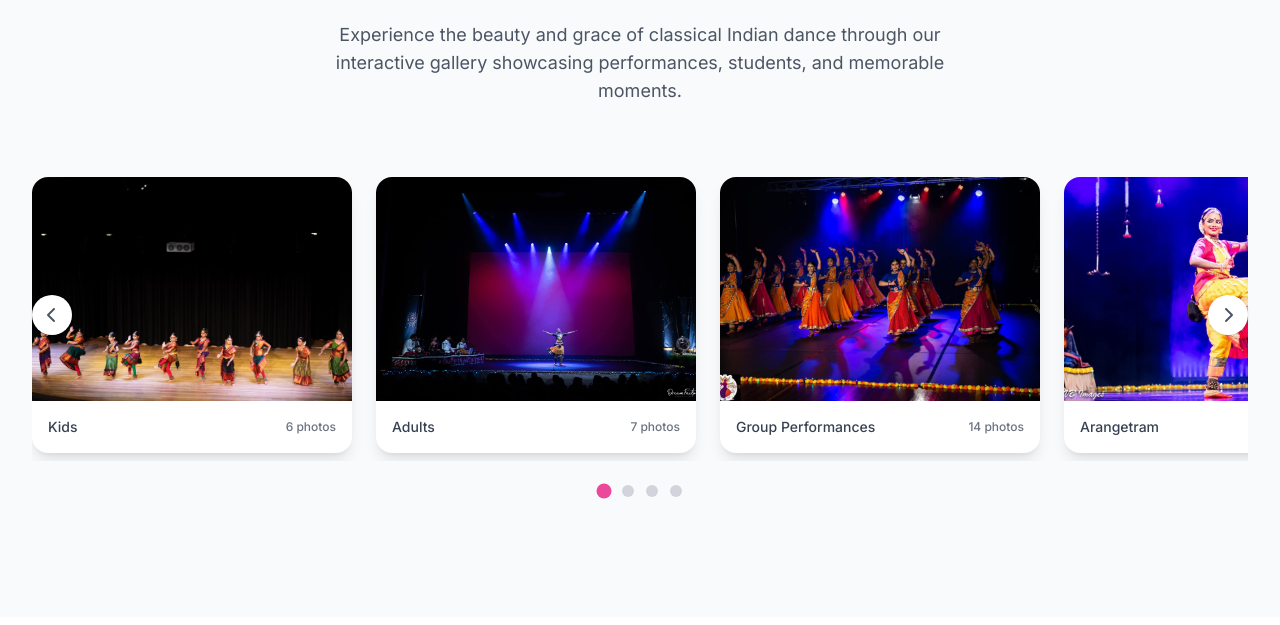
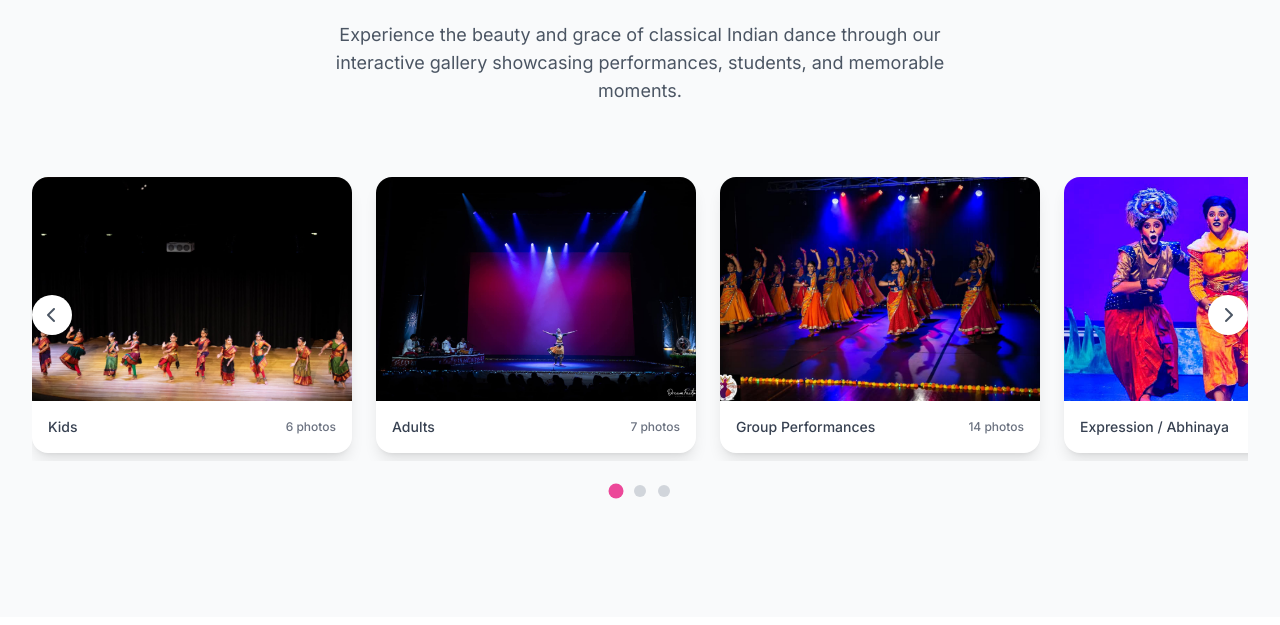
Before and after one commit to bpn182/RasikaDanceAcademy, a plain HTML site: page gallery.html in a window 1280 px wide. Shown: the part 175-800 px from the top of the page. Drawn offline with nearby package versions, Linux system fonts and the light colour scheme.

Commit message:
ft:deleted arangetram section

```diff
--- a/gallery.html
+++ b/gallery.html
@@ -85,7 +85,6 @@
             Kids: "Kids",
             Adults: "Adults",
             "Group-Performances": "Group Performances",
-            Arangetram: "Arangetram",
             Expression: "Expression / Abhinaya",
             "Unique-poses": "Unique Poses",
           };
@@ -93,7 +92,6 @@
             Kids: "Adorable young dancers",
             Adults: "Mature dancers",
             "Group-Performances": "Synchronized beauty",
-            Arangetram: "Sacred debut performances",
             Expression: "Captivating facial expressions and abhinaya",
             "Unique-poses": "Creative and artistic poses",
           };
--- a/images/gallery/gallery-index.json
+++ b/images/gallery/gallery-index.json
@@ -31,17 +31,6 @@
     "images/gallery/Group-Performances/503396876_4148485542036812_8210923228748237086_n.jpg",
     "images/gallery/Group-Performances/506796596_1363690562425910_3960627185752172127_n.jpg",
     "images/gallery/Group-Performances/64876084_1046846992187017_6480720721810030592_n.jpg"
-  ],
-  "Arangetram": [
-    "images/gallery/Arangetram/473363593_2536102956594739_2563700914542472622_n.jpg",
-    "images/gallery/Arangetram/473599410_2536102969928071_9206424533484820407_n.jpg",
-    "images/gallery/Arangetram/488656122_1283145703813730_2604297559027599785_n.jpg",
-    "images/gallery/Arangetram/514407657_1385443996917233_7439823912103422969_n.jpg",
-    "images/gallery/Arangetram/530175090_1400239825437650_700045667885159285_n.jpg",
-    "images/gallery/Arangetram/530175090_1400239825437650_700045667885159285_o.jpg",
-    "images/gallery/Arangetram/532891691_1403090331819266_4702245170873991867_n.jpg",
-    "images/gallery/Arangetram/57382421_998574500347600_3389403845711888384_n.jpg",
-    "images/gallery/Arangetram/90206671_1267324393472608_7974190436719788032_n.jpg"
   ],
   "Expression": [
     "images/gallery/Expression/475305533_2546700418868326_8958153651859684571_n.jpg",
```
